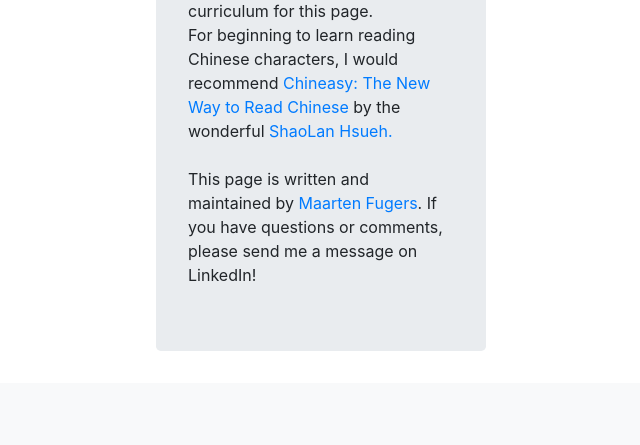
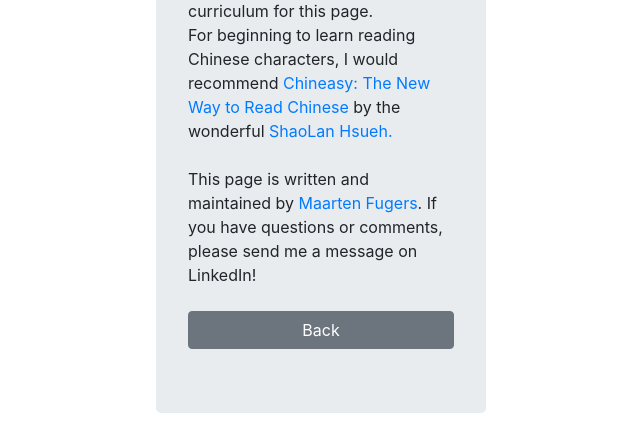
Before and after one commit to maarten404/FlashCards, a Django app: page /about in a window 1280 px wide. Shown: the part 608-1053 px from the top of the page, without its empty margins (319-959 px from the left). Before the commit the page ends 959 px from the top, so only its background shows below. Run offline with Django 3.2, Linux system fonts and the light colour scheme; some libraries are stand-ins or nearby versions.

Commit message:
back button on about page

```diff
--- a/flashcards/templates/flashcards/about.html
+++ b/flashcards/templates/flashcards/about.html
@@ -26,5 +26,9 @@
       <a href="https://www.linkedin.com/in/maartenfugers/">Maarten Fugers</a>.
       If you have questions or comments, please send me a message on LinkedIn!
     </div>
+    <br />
+    <a class="btn btn-secondary btn-block" href="{% url 'flashcards:index' %}" role="button">
+      Back
+    </a>
   </div>
 {% endblock content %}
```
